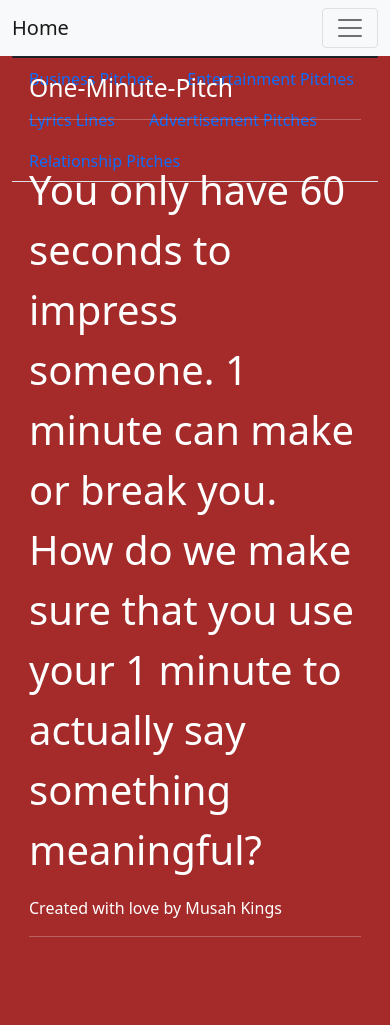
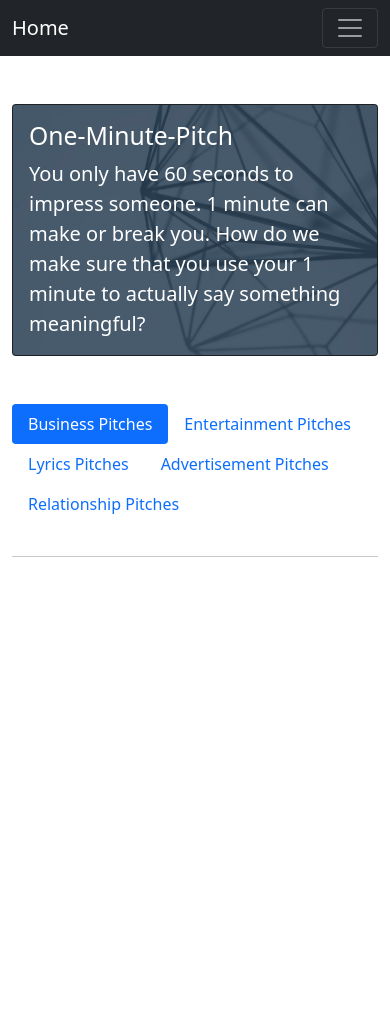
Before and after one commit to MosesGakuhi1857/One-minute-pitch, a Flask app: page / in a window 390 px wide. After the commit the page ends 557 px from the top, so only its background shows below. Run offline with Flask 2, Linux system fonts and the light colour scheme; data that the repository does not hold is empty; some libraries are stand-ins or nearby versions.

Commit message:
Modified the file

```diff
--- a/app/static/css/styles.css
+++ /dev/null
@@ -1,3 +0,0 @@
-body{
-    background-color: brown;
-}
--- a/app/templates/auth/login.html
+++ b/app/templates/auth/login.html
@@ -1,5 +1,5 @@
 {% import 'bootstrap/wtf.html' as wtf %}
-{% extends 'bootstrap/base.html'%}
+{% extends 'base.html'%}
 {% block navbar %}
 {% include 'navbar.html' %}
 {% endblock %}
--- a/app/templates/auth/register.html
+++ b/app/templates/auth/register.html
@@ -1,4 +1,4 @@
-{% extends 'bootstrap/base.html'%}
+{% extends 'base.html'%}
 {% import 'bootstrap/wtf.html' as wtf %}
 {% block navbar %}
 {% include 'navbar.html' %}
--- a/app/templates/base.html
+++ b/app/templates/base.html
@@ -20,7 +20,7 @@
   <title>Hello, world!</title>
 
 
-  <link rel="stylesheet" href="{{url_for('static',filename='css/styles.css')}}">
+  <link rel="stylesheet" href="{{url_for('static',filename='css/styless.scss')}}">
 
 
 
--- a/app/templates/fourOwfour.html
+++ b/app/templates/fourOwfour.html
@@ -7,7 +7,11 @@
 
 <title>{{ title }}</title>
 <div class="container">
-  <h1>WHOOOPS we cant find that page</h1>
+  <br>
+  <br>
+  <br>
+
+  <h1>Error 404 WHOOOPS! we cant find that page</h1>
 </div>
 
 {% endblock %}
--- a/app/templates/home.html
+++ b/app/templates/home.html
@@ -11,66 +11,54 @@
 
 <div class="container">
 
+
+  <br>
+  <br>
+
   <div class="card bg-dark text-white">
-
+    <img src="../static/photos/pitch03.jpg" height="250px" width="200px"  class="card-img" alt="...">
     <div class="card-img-overlay">
       <h2 class="card-title">One-Minute-Pitch</h2>
-      <hr>
-      <br>
-
-      <p style="font-size:40px;color:dark">You only have 60 seconds to impress someone. 1 minute can make or break you. How do we make sure that you use your 1 minute to actually say something meaningful?</p>
+      <p style="font-size:20px;color:dark text-align-center;">You only have 60 seconds to impress someone. 1 minute can make or break you. How do we make sure that you use your 1 minute to actually say something meaningful?</p>
       <p class="card-text">Created with love by Musah Kings</p>
-      <hr>
-      <br>
-      <br>
-      <br>
     </div>
   </div>
+
+  <br>
+  <br>
+
+
+  <ul class="nav nav-pills mb-3" id="pills-tab" role="tablist">
+    <li class="nav-item" role="presentation">
+      <button class="nav-link active" id="pills-business-tab" data-bs-toggle="pill" data-bs-target="#business" type="button" role="tab" aria-controls="pills-home" aria-selected="true">Business Pitches</button>
+    </li>
+    <li class="nav-item" role="presentation">
+      <button class="nav-link" id="pills-entertainment-tab" data-bs-toggle="pill" data-bs-target="#entertainment" type="button" role="tab" aria-controls="pills-profile" aria-selected="false">Entertainment Pitches</button>
+    </li>
+    <li class="nav-item" role="presentation">
+      <button class="nav-link" id="pills-lyrics-tab" data-bs-toggle="pill" data-bs-target="#lyrics" type="button" role="tab" aria-controls="pills-contact" aria-selected="false">Lyrics Pitches</button>
+    </li>
+    <li class="nav-item" role="presentation">
+      <button class="nav-link" id="pills-advertisement-tab" data-bs-toggle="pill" data-bs-target="#advertisement" type="button" role="tab" aria-controls="pills-contact" aria-selected="false">Advertisement Pitches</button>
+    </li>
+     <li class="nav-item" role="presentation">
+      <button class="nav-link btn-outline-dark dark" id="pills-relationship-tab" data-bs-toggle="pill" data-bs-target="#relationship" type="button" role="tab" aria-controls="pills-contact" aria-selected="false">Relationship Pitches</button>
+    </li>
+  </ul>
+  <div class="tab-content " id="pills-tabContent">
+    <div class="tab-pane fade show active" id="business" role="tabpanel" aria-labelledby="pills-home-tab"> {{ macro.display(businesspitch) }}</div>
+    <div class="tab-pane fade" id="entertainment" role="tabpanel" aria-labelledby="pills-profile-tab">{{ macro.display(entertainmentpitch) }}</div>
+    <div class="tab-pane fade" id="lyrics" role="tabpanel" aria-labelledby="pills-contact-tab"> {{ macro.display(lyricspitch) }}</div>
+    <div class="tab-pane fade" id="advertisement" role="tabpanel" aria-labelledby="pills-contact-tab">  {{ macro.display(advertisementpitch) }}</div>
+    <div class="tab-pane fade" id="relationship" role="tabpanel" aria-labelledby="pills-contact-tab">   {{ macro.display(relationshippitch) }}</div>
+  </div>
+
+
+    <hr>
 
 
 
 
 
 
-  <div class="tabbable-panel">
-    <div class="tabbable-line">
-      <ul class="nav nav-tabs nav-justified" role="tablist">
-        <li class="active">
-          <a href="#business" class="nav-link" data-toggle="tab">Business Pitches</a>
-        </li>
-        <li>
-          <a href="#entertainment" class="nav-link" data-toggle="tab">Entertainment Pitches</a>
-        </li>
-        <li>
-          <a href="#lyrics" class="nav-link" data-toggle="tab">Lyrics Lines</a>
-        </li>
-        <li>
-          <a href="#advertisement" class="nav-link" data-toggle="tab">Advertisement Pitches</a>
-        </li>
-
-        <li>
-          <a href="#relationship" class="nav-link" data-toggle="tab">Relationship Pitches</a>
-        </li>
-      </ul>
-    </div>
-  </div>
-
-  <div class="tab-content">
-    <div id="business" class="tab-pane active">
-      {{ macro.display(businesspitch) }}
-    </div>
-    <div id="entertainment" class="tab-pane">
-      <span>{{ macro.display(entertainmentpitch) }}</span>
-    </div>
-    <div id="lyrics" class="tab-pane">
-      {{ macro.display(lyricspitch) }}
-    </div>
-    <div id="advertisement" class="tab-pane">
-      {{ macro.display(advertisementpitch) }}
-    </div>
-    <div id="relationship" class="tab-pane">
-      {{ macro.display(relationshippitch) }}
-    </div>
-  </div>
-</div>
 {% endblock %}
--- a/app/templates/macros.html
+++ b/app/templates/macros.html
@@ -1,12 +1,14 @@
-{% extends 'bootstrap/base.html' %}
+
 {% macro display(category_list) %}
+
+
 <div class="row mt">
   {% if category_list %}
   {% for category in category_list %}
-  <div class="col-md-6 col-sm-12 col-xs-12 col-lg-6 col-xl-12">
+  <div class="col-md-6 col-sm-12 col-xs-12 col-lg-4 col-xl-12">
     <div class="thumbnail text-center">
       <h3>{{category.title}}</h3>
-      <hr>
+
       <div>
         <blockquote>
           <h4>{{category.description}}</h4>
@@ -14,13 +16,16 @@
             Posted by {{category.user.username}}
           </footer>
         </blockquote>
-        <hr>
+
 
         <a href="{{url_for('main.upvote', pitch_id = category.id)}}" class="btn btn-outline-dark"> <i class="fas fa-thumbs-up"></i>
           <span>{{category.upvotes.count()}}</span></a>
         <a href="{{url_for('main.downvote', pitch_id = category.id)}}" class="btn btn-outline-dark"> <i class="fas fa-thumbs-down"></i>
           <span>{{category.downvotes.count()}}</span></a>
           <a href="{{url_for('main.new_comment',pitch_id = category.id)}}" class="btn btn-primary">Comments</a>
+
+          <br>
+          <hr>
       </div>
     </div>
   </div>
--- a/app/templates/navbar.html
+++ b/app/templates/navbar.html
@@ -1,17 +1,20 @@
 
 
-  <nav class="navbar navbar-expand-lg navbar-light bg-light">
+  <nav class="navbar navbar-expand-lg navbar-dark bg-dark">
     <div class="container-fluid">
       <a class="navbar-brand" href="/">Home</a>
       <button class="navbar-toggler" type="button" data-bs-toggle="collapse" data-bs-target="#navbarNavAltMarkup" aria-controls="navbarNavAltMarkup" aria-expanded="false" aria-label="Toggle navigation">
         <span class="navbar-toggler-icon"></span>
       </button>
       <div class="collapse navbar-collapse" id="navbarNavAltMarkup">
-        <div class="navbar-nav">
+        <ul class="navbar-nav me-auto mb-2 mb-lg-0">
+        </ul>
+        <div class="navbar-nav ml-auto">
+
           <a class="nav-link active" aria-current="page" href="/pitches/new/">Post A Pitch</a>
           <a class="nav-link" href="{{url_for('main.profile', uname=current_user.username)}}">LOGGED IN AS {{current_user.username}}</a>
           <a class="nav-link" href="{{url_for('auth.logout')}}">SIGN OUT</a>
-          <a class="nav-link disabled" href="{{url_for('auth.login')}}" tabindex="-1" aria-disabled="true">SIGN IN</a>
+          <a class="nav-link" href="{{url_for('auth.login')}}">SIGN IN</a>
         </div>
       </div>
     </div>
```
Also changed, not shown: app/templates/pitches.html (+5 -5 lines), app/static/photos/pitch02.jpg (deleted), app/static/photos/pitch03.jpg (added).
